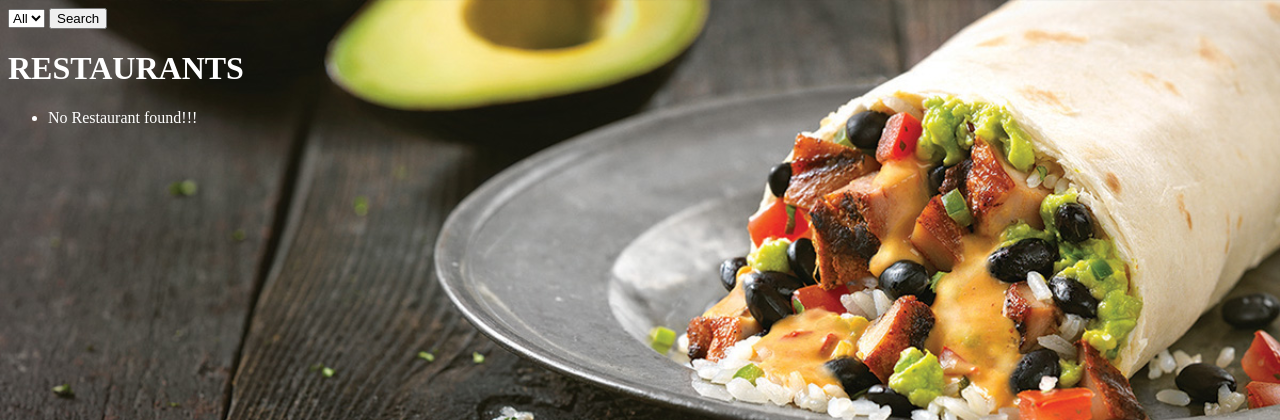
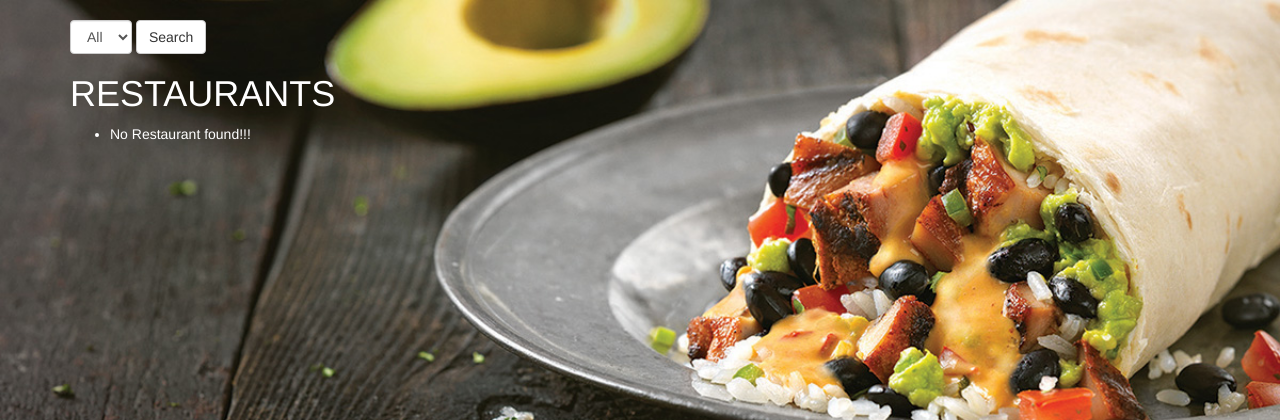
Before and after one commit to mirabel-ekwenugo/food-orders, a Django app: page /restaurants/ in a window 1280 px wide. Shown: the top 420 px of the page. Run offline with Django 3.2, Linux system fonts and the light colour scheme; data that the repository does not hold is empty; some libraries are stand-ins or nearby versions.

Commit message:
added bootstrap and bootstrap styling to the form

```diff
--- a/food_orders/settings.py
+++ b/food_orders/settings.py
@@ -37,6 +37,7 @@ INSTALLED_APPS = (
     'django.contrib.sessions',
     'django.contrib.messages',
     'django.contrib.staticfiles',
+    'bootstrap3',
     'restaurants',
 )
 
--- a/restaurants/static/restaurants/css/main.css
+++ b/restaurants/static/restaurants/css/main.css
@@ -1,6 +1,11 @@
 body {
 	background-image: url("../image/bg-image.jpg");
-	background-repeat: none;
+	background-color: #222;
+	background-repeat: no-repeat;
 	background-size: cover;
 	color: #fff;
 }
+
+.wrapper {
+	padding-top: 20px;
+}
--- a/restaurants/templates/restaurants/restaurant_list.html
+++ b/restaurants/templates/restaurants/restaurant_list.html
@@ -3,14 +3,24 @@
 
 <head>
     <title>food-orders</title>
+    {# Load static file #}
     {% load staticfiles %}
+    {# Load bootstrap #}
+    {% load bootstrap3 %}
+    {# Load CSS and JavaScript #}
+    {% bootstrap_css %}
+    {% bootstrap_javascript %}
+    {# Display django.contrib.messages as Bootstrap alerts #}
+    {% bootstrap_messages %}
     <link href="http://fonts.googleapis.com/icon?family=Material+Icons" rel="stylesheet">
     <link type="text/css" rel="stylesheet" href="{% static 'restaurants/css/main.css' %}" />
 </head>
 
 <body>
-    <form method="GET">
-        <select name="cuisine">
+    <div class="container wrapper">
+        <form method="GET" class="form-inline">
+            {% csrf_token %}
+            <select name="cuisine" class="form-control">
                 <option value="">All</option>
                 {% for cuisine in cuisine_list %}
                 <option value="{{cuisine.name}}">
@@ -18,7 +28,11 @@
                 </option>
                 {% endfor %}
             </select>
-        <input type="submit" value="Search">
+            {% buttons %}
+            <button type="submit" class="btn btn-default">
+                {% bootstrap_icon "glyphicon glyphicon-search" %} Search
+            </button>
+            {% endbuttons %}
         </form>
         <h1>RESTAURANTS</h1>
         <ul>
@@ -28,6 +42,7 @@
             <li>No Restaurant found!!!</li>
             {% endfor %}
         </ul>
+    </div>
     <script type="text/javascript" src="https://code.jquery.com/jquery-2.1.1.min.js"></script>
 </body>
 
```
Lines whose indentation alone changed are shown as unchanged.
